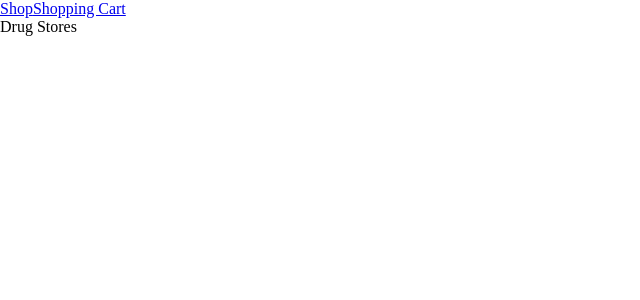
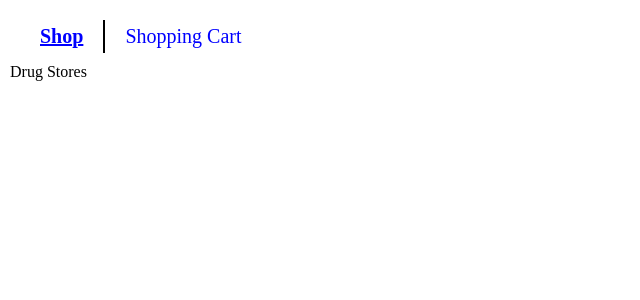
Before and after one commit to katiakovalchuk/medicine-delivery-app, a React (Create React App) app in the folder client/: page / in a window 1280 px wide. Shown: the top 300 px of the page, without its empty margins (0-640 px from the left). Built offline with nearby package versions, Linux system fonts and the light colour scheme; no server answers.

Commit message:
add navbar styles

```diff
--- a/client/src/App.css
+++ b/client/src/App.css
@@ -0,0 +1,3 @@
+.App {
+  padding: 10px;
+}
--- a/client/src/App.js
+++ b/client/src/App.js
@@ -15,7 +15,7 @@ function App() {
   }, []);
 
   return (
-    <div>
+    <div className="App">
       <RootRouter />
     </div>
   );
--- a/client/src/Components/NavBar/NavBar.jsx
+++ b/client/src/Components/NavBar/NavBar.jsx
@@ -1,13 +1,13 @@
 import React from 'react';
-import {Link} from "react-router-dom";
+import {Link, NavLink} from "react-router-dom";
 
 import './navbar.css';
 
 const NavBar = () => {
   return (
-    <div>
-      <Link to="/">Shop</Link>
-      <Link to="/shopping-cart">Shopping Cart</Link>
+    <div className="navbar">
+      <NavLink to="/">Shop</NavLink>
+      <NavLink to="/shopping-cart">Shopping Cart</NavLink>
     </div>
   );
 };
--- a/client/src/Components/NavBar/navbar.css
+++ b/client/src/Components/NavBar/navbar.css
@@ -0,0 +1,18 @@
+.navbar {
+  padding: 10px;
+}
+.navbar :first-child {
+  border-right: 2px solid #000000;
+}
+a {
+  display: inline-block;
+  color: blue;
+  text-decoration: none;
+  padding: 5px 20px;
+  font-size: 20px;
+}
+
+.active {
+  font-weight: 600;
+  text-decoration: underline;
+}
```
